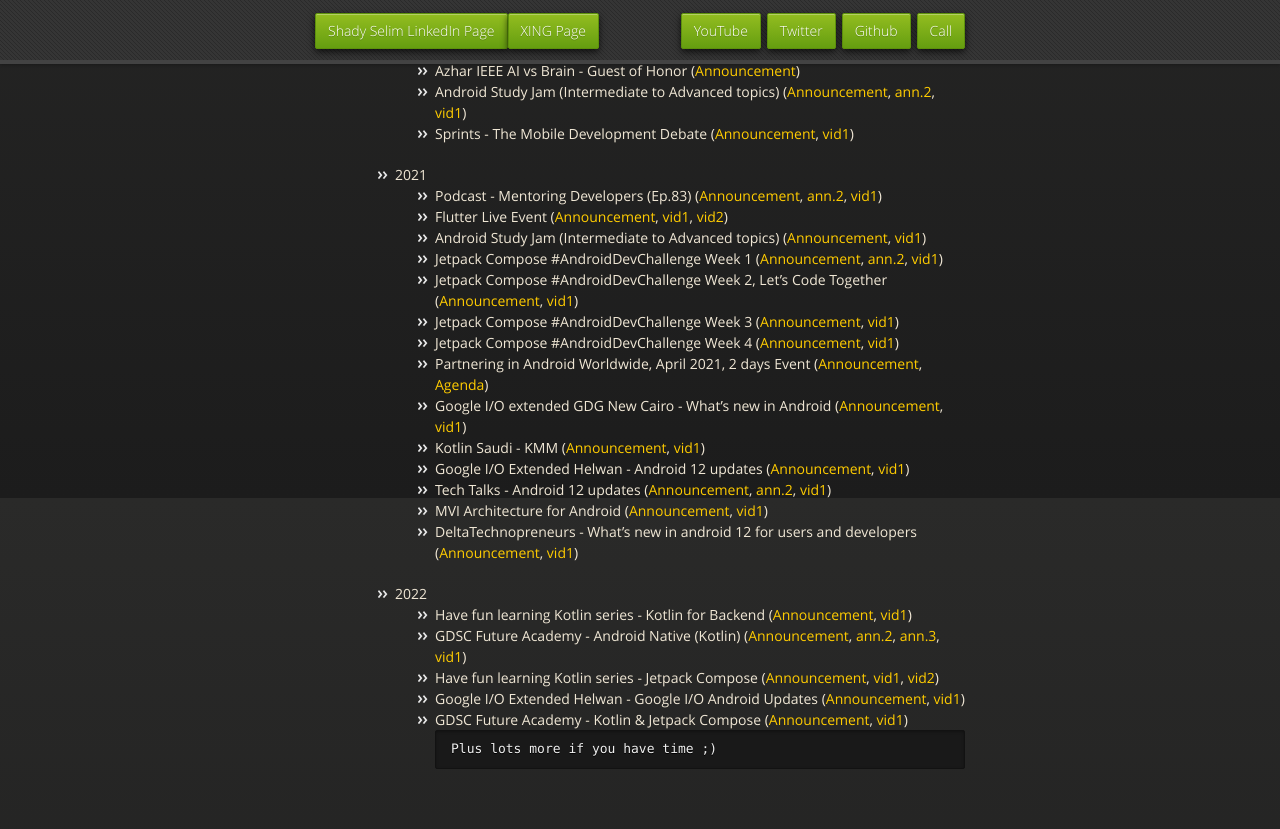
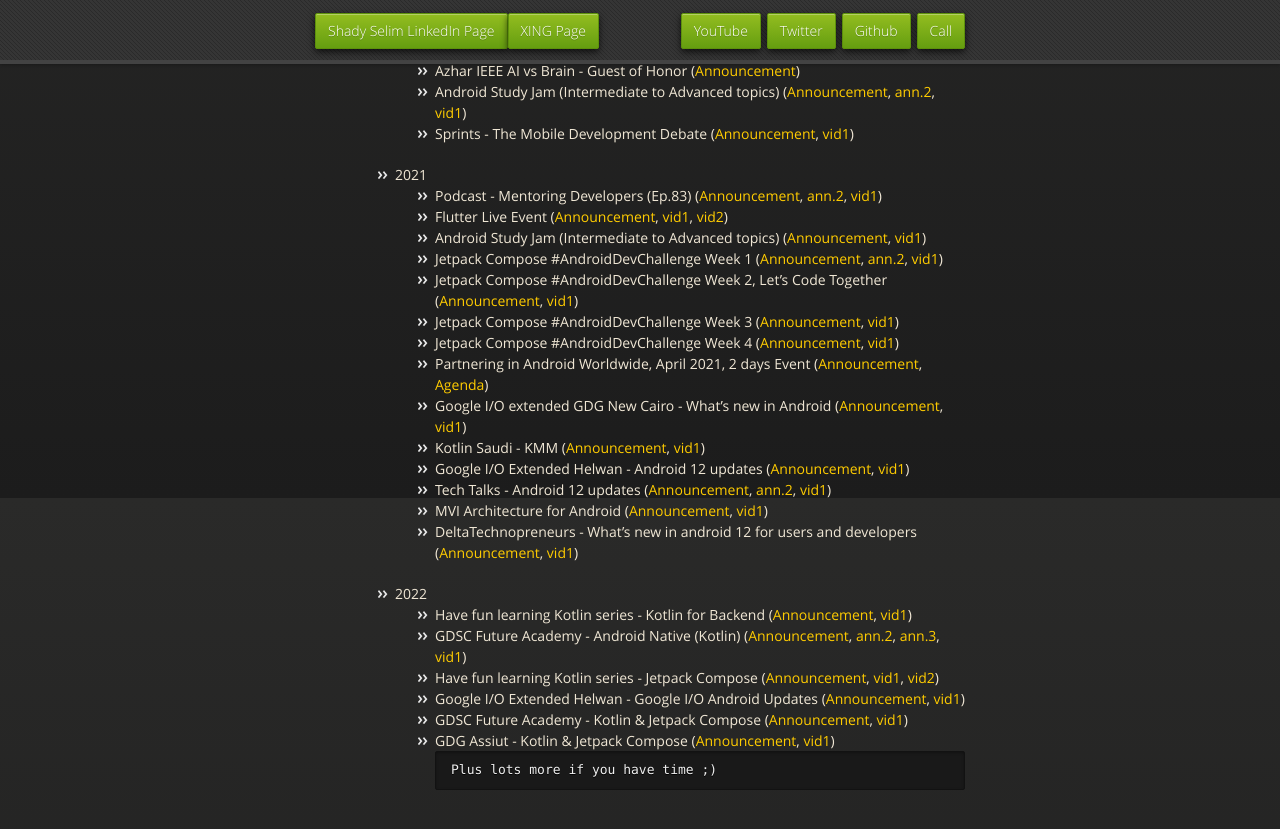
Before and after one commit to Shady-Selim/shady-selim.github.io, a Jekyll site: the page built from index.md, in a window 1280 px wide and 900 px high, scrolled down 6702 px. Shown: the top 829 px of the window. Built offline with Jekyll 4.4.1, drawn with Linux system fonts in a browser that asks for light colours; our own code applies the rules of GitHub Pages for plain Markdown files.

Commit message:
Update index.md

````diff
--- a/index.md
+++ b/index.md
@@ -271,7 +271,8 @@
     - GDSC Future Academy - Android Native (Kotlin) ([Announcement](https://www.linkedin.com/posts/gdsc-future-academy-5a8141205_solution-dsc-code-activity-6898281975870828544-eTmB), [ann.2](https://gdsc.community.dev/events/details/developer-student-clubs-future-academy-presents-android-native-kotlin-solution-challenge/), [ann.3](https://web.facebook.com/GDSCFutureAcademy/posts/pfbid0CQiN6mXZRsd8EMiDN2e9P1ZjX4vVbvuAM3qfzQkABqgC8pNhm6PhWhYxcpdRvxC1l), [vid1](https://web.facebook.com/GDSCFutureAcademy/videos/6994276413977998/))
     - Have fun learning Kotlin series - Jetpack Compose ([Announcement](https://gdg.community.dev/events/details/google-gdg-helwan-presents-have-fun-learning-kotlin-series-session-2/), [vid1](https://www.youtube.com/watch?v=ONwNoTRh_xY), [vid2](https://web.facebook.com/Helwan.GDG/videos/953509382025987/))
     - Google I/O Extended Helwan - Google I/O Android Updates ([Announcement](https://gdg.community.dev/events/details/google-gdg-helwan-presents-io-extended-2022-gdg-helwan/), [vid1](https://youtu.be/BOTPqYjCAic))
-    - GDSC Future Academy - Kotlin & Jetpack Compose ([Announcement](https://web.facebook.com/102503894902461/posts/616596090159903/?_rdc=1&_rdr), [vid1](https://youtu.be/NoweCifyqDI))
+    - GDSC Future Academy - Kotlin & Jetpack Compose ([Announcement](https://web.facebook.com/102503894902461/posts/616596090159903/), [vid1](https://youtu.be/NoweCifyqDI))
+    - GDG Assiut - Kotlin & Jetpack Compose ([Announcement](https://www.linkedin.com/feed/update/urn:li:activity:6989893269505650688/), [vid1]())
 ```
 Plus lots more if you have time ;)
 ```
````
